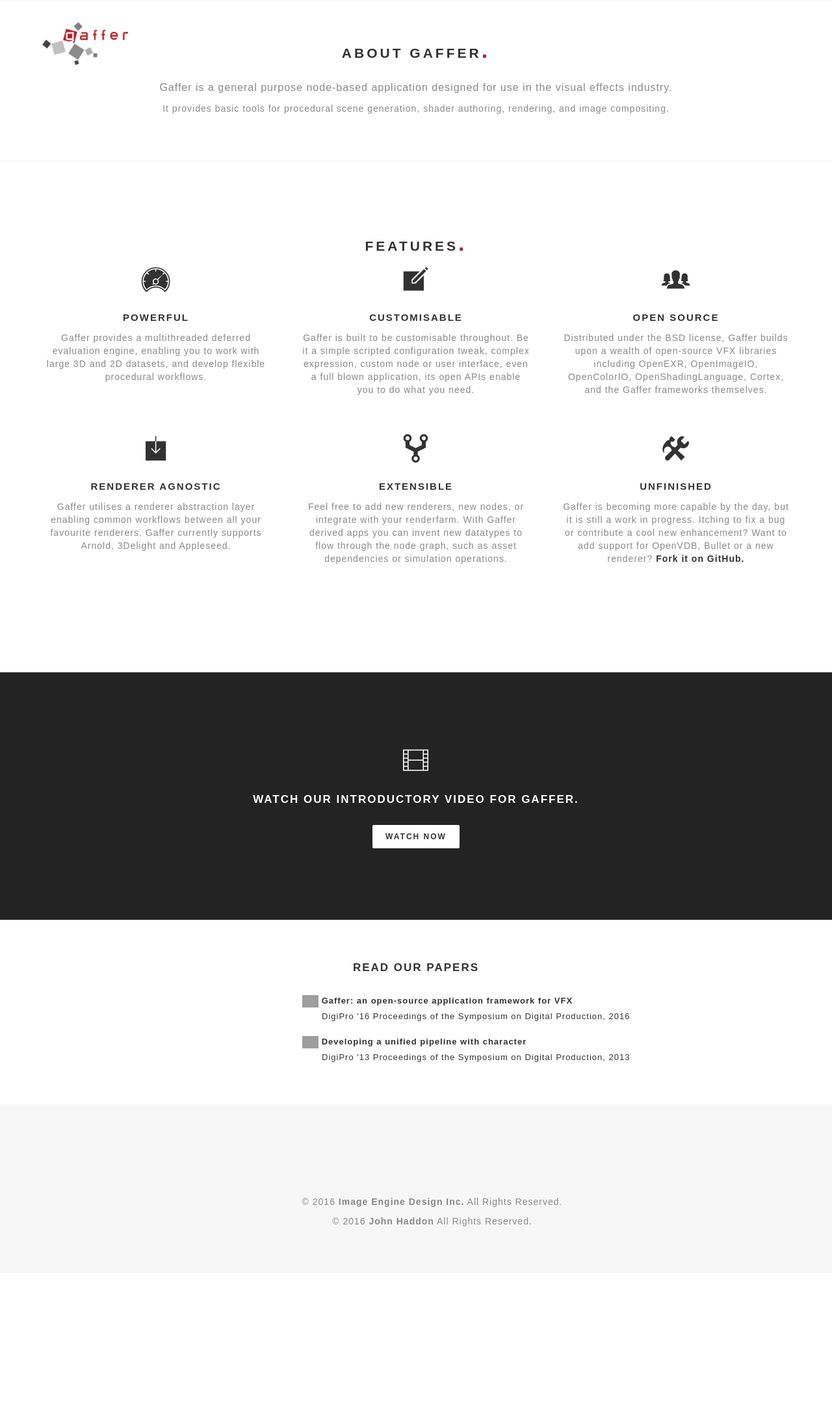
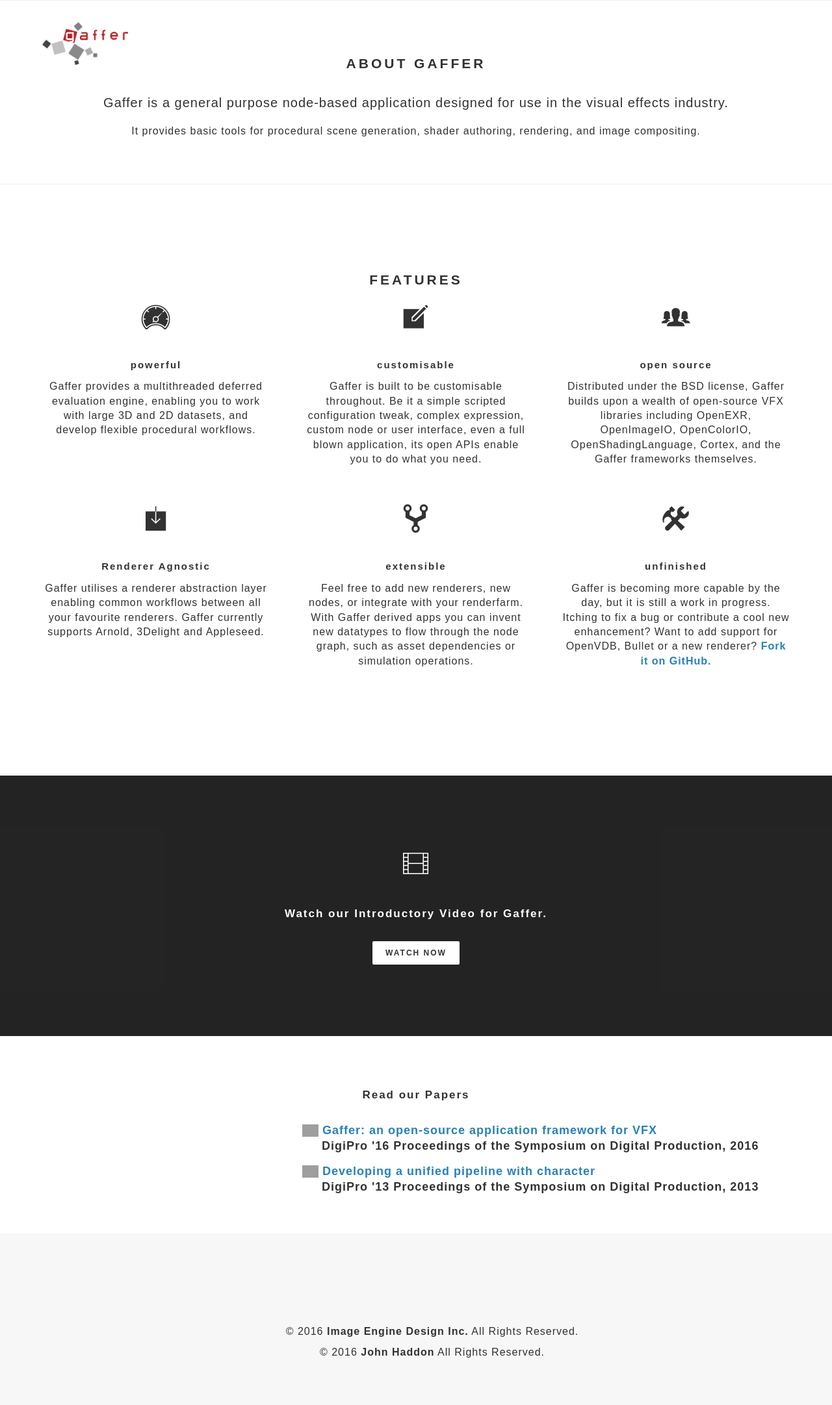
Before and after one commit to GafferHQ/gafferhq.github.io, a Jekyll site: the page built from index.html, in a window 1280 px wide. Shown: the whole page at 65% size. Built offline with Jekyll 4.4.1, drawn with Linux system fonts in a browser that asks for light colours; some web fonts are replaced; the list of posts is cut into pages by our own code; before the commit the page ends 1960 px from its top, so only the background shows below that; grey boxes are pictures that could not be loaded.

Commit message:
custom-style.css : Adjust typography to be more readable
- Add link colours
- Make default paragraphs bigger
- Make default text darker
- Make headers more consistent
- Make H3s usable again (inherited red dot every time)

```diff
--- a/css/custom-style.css
+++ b/css/custom-style.css
@@ -1,3 +1,53 @@
+/* Make paragraphs more readable */
+body {
+    font-size: 18px;
+    font-weight: 600;
+}
+
+p, li {
+    color: #323232;
+    font-size: 16px;
+    font-weight: 400;
+    line-height: 1.4;
+}
+
+/* Adjust lead paragraph sizing */
+p.lead {
+    font-size: 20px;
+    font-weight: 300;
+    line-height: 1.3;
+    margin-bottom: 1em;
+}
+
+/* Give links color */
+a {
+    color: #2980B9;
+}
+
+/* Adjust headers */
+h1, h2, h3, h4, h5, h6 {
+    margin-top: 1em;
+    margin-bottom: 0.75em;
+    font-weight: 800;
+}
+
+/* Make h4, h5, h6 preserve capitalization */
+h4, h5, h6 {
+    text-transform: initial;
+}
+
+/* Add red square after lead h1 */
+h1.landing:after {
+    color: #b92227;
+    content: ".";
+    font-size: 1.25em;
+}
+
+/* Remove red square after h3 */
+h3::after {
+    content: initial;
+}
+
 figure.titleFrame img {
 
 	opacity: 0.5
```
